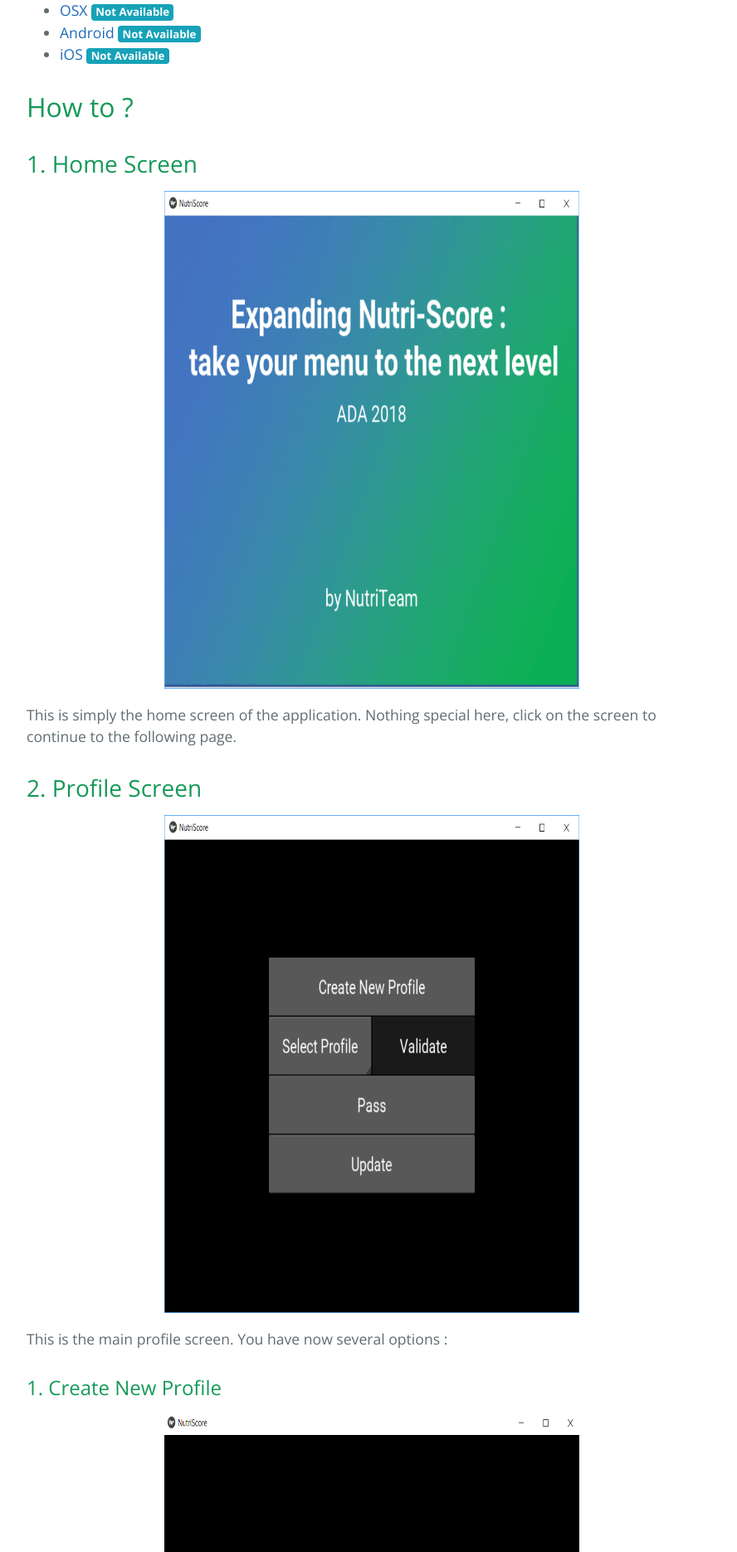
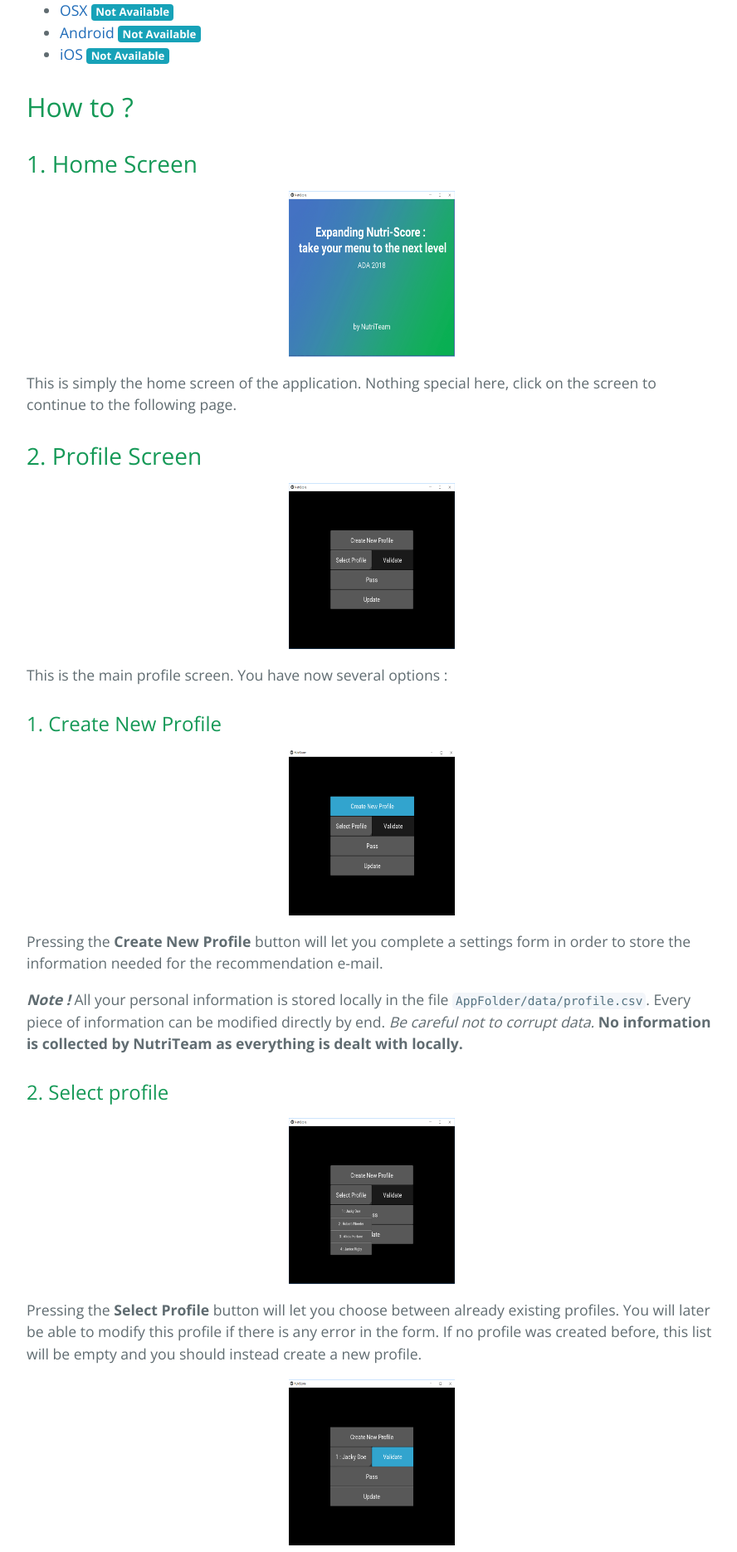
Before and after one commit to NutriTeam/Nutri_Score, a Jekyll site: the page built from app.md, in a window 1280 px wide. Shown: the part 1032-2902 px from the top of the page at 83% size, without its empty margins (192-1080 px from the left). Built offline with Jekyll 4.4.1, drawn with Linux system fonts in a browser that asks for light colours.

Commit message:
Update style.scss

```diff
--- a/assets/css/style.scss
+++ b/assets/css/style.scss
@@ -4,6 +4,6 @@
 @import 'jekyll-theme-cayman';
 
 .img_app {
-  height: 600px;
-  width: 500px;
+  height: 200px;
+  width: 200px;
 }
```
